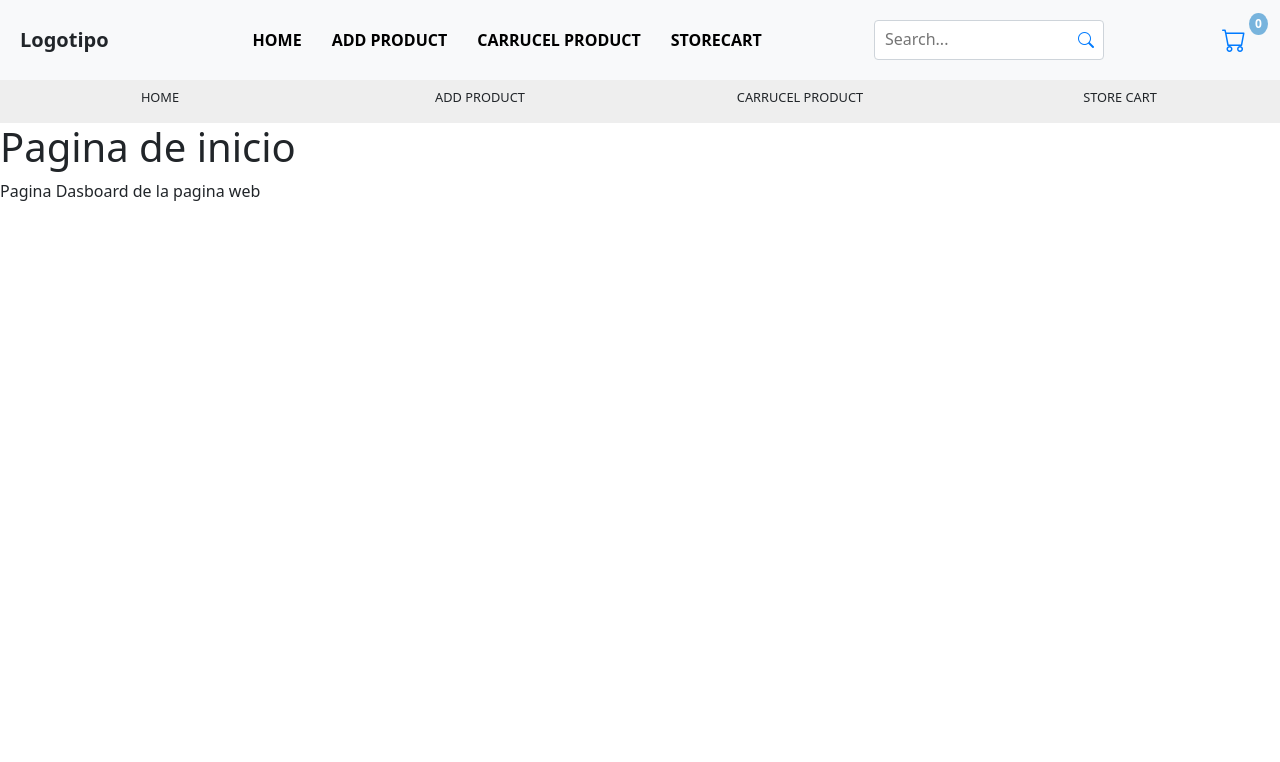
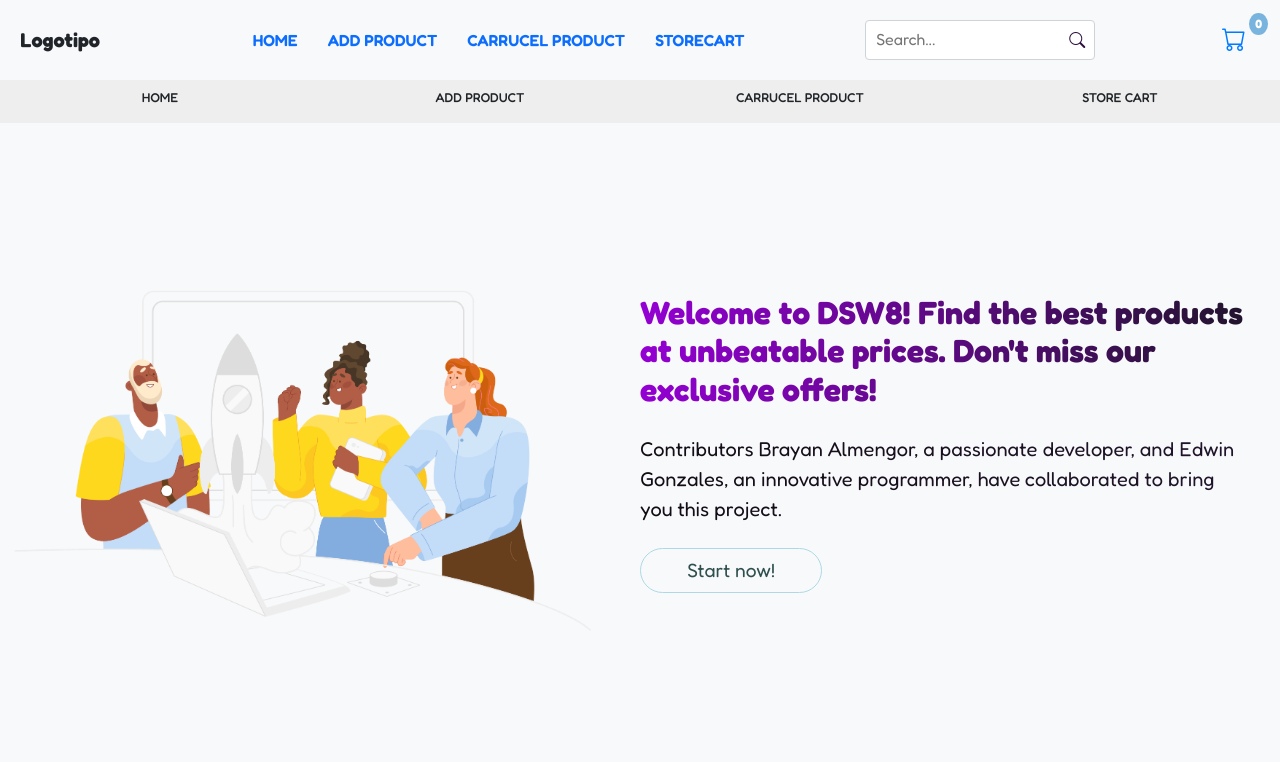
Before and after one commit to Anell-dev/php-boostrap-shopping-cart, a PHP site: page / in a window 1280 px wide. Shown: the top 762 px of the page. Run offline with PHP 8.4, Linux system fonts and the light colour scheme.

Commit message:
update ui/dasboard

```diff
--- a/assets/css/navbar.css
+++ b/assets/css/navbar.css
@@ -1,4 +1,3 @@
-
 
 .container__principal-nav {
     display: flex;
@@ -11,6 +10,7 @@
 .container__logotipe {
     font-size: 20px;
     font-weight: bold;
+
 }
 
 .container__nav-list {
@@ -22,7 +22,6 @@
 
 .container__nav-items a {
     text-decoration: none;
-    color: #000;
     font-weight: 600;
 }
 
@@ -48,7 +47,7 @@
     right: 10px;
     top: 50%;
     transform: translateY(-50%);
-    color: #007bff;
+    color: #2d0d3b;
     cursor: pointer;
 }
 
@@ -74,8 +73,6 @@
     font-size: 24px;
     margin-right: 8px;
 }
-
-
 
 /* Estilo para el contador del carrito */
 .cart-count {
--- a/assets/css/styles.css
+++ b/assets/css/styles.css
@@ -0,0 +1,68 @@
+@import url('https://fonts.googleapis.com/css2?family=Fredoka:wght@300..700&family=Roboto+Flex:opsz,wght@8..144,100..1000&display=swap');
+*{
+    font-family: "Fredoka", sans-serif;
+
+}
+.hero {
+    display: flex;
+    align-items: center;
+    justify-content: center;
+    min-height: 80vh;
+    background-color: #f8f9fa;
+  }
+  .hero-img {
+    flex: 1;
+    width: 50%;
+    height: 100%;
+  }
+  .hero-img img{
+    width: 100%;
+  }
+  .hero-content {
+
+    flex: 1;
+    padding: 2rem;
+    text-align: center;
+  }
+
+  .hero h1 {
+    text-align: left;
+    font-size: 2rem;
+    font-weight: 700;
+    margin-bottom: 1.5rem;
+    background-image: linear-gradient(to right, darkviolet, rgb(33, 20, 44));
+    -webkit-background-clip: text;
+    -webkit-text-fill-color: transparent;
+
+  }
+
+  .hero p {
+    text-align: left;
+    font-size: 1.25rem;
+    margin-bottom: 1.5rem;
+    background-image: linear-gradient(to right, rgb(18, 12, 20),rgb(33, 20, 44));
+    -webkit-background-clip: text;
+    -webkit-text-fill-color: transparent;
+  }
+
+.container-button{
+    display: flex;
+    width: 100%;
+
+}
+
+.container-button a{
+    text-decoration: none;
+    color: darkslategrey;
+    font-weight: 400;
+    font-size: 1.2em;
+    width: 30%;
+    padding: 7px;
+    border-radius: 50px;
+    border: 1px solid lightblue;
+    transition: all 0.7s;
+}
+.container-button a:hover{
+    color: #fff;
+    background: rgba(46, 14, 65, 0.685);
+}
--- a/includes/navbar.php
+++ b/includes/navbar.php
@@ -25,9 +25,14 @@
         </li>
     </ul>
     <div class="search-container">
-    <input type="text" class="search-input" placeholder="Search...">
-        <i class="bi bi-search search-icon"></i> <!-- Icono de búsqueda -->
+    <input type="text" class="search-input" placeholder="Search..." >
+
+        <i class="bi bi-search search-icon"></i>
     </div>
+
+
+
+
   <!--  carrito con contador -->
   <div class="cart-container">
         <button class="cart-button">
--- a/index.php
+++ b/index.php
@@ -6,22 +6,38 @@
   <link href="https://cdn.jsdelivr.net/npm/bootstrap@5.0.1/dist/css/bootstrap.min.css" rel="stylesheet"
     integrity="sha384-+0n0xVW2eSR5OomGNYDnhzAbDsOXxcvSN1TPprVMTNDbiYZCxYbOOl7+AMvyTG2x" crossorigin="anonymous">
     <link rel="stylesheet" href="https://cdn.jsdelivr.net/npm/bootstrap-icons/font/bootstrap-icons.css">
+    <link rel="stylesheet" href="assets/css/styles.css">
+  <link rel="stylesheet" href="assets/css/navbar.css">
+<!-- Animated css -->
+  <link
+    rel="stylesheet"
+    href="https://cdnjs.cloudflare.com/ajax/libs/animate.css/4.1.1/animate.min.css"
+  />
 
-  <link rel="stylesheet" href="assets/css/navbar.css">
   <title>E-Commerce | Shopping Store</title>
 
 </head>
 
 <body>
     <?php require("includes/navbar.php"); ?>
-    <h1>Pagina de inicio</h1>
-    <p>Pagina Dasboard de la pagina web</p>
 
+  <div class="hero">
+    <div class="hero-img">
+    <img src="assets/img/dasboard.png" alt="imagen" srcset="">
 
+    </div>
+    <!-- Contenido a la derecha -->
+    <div class="hero-content">
+      <h1 class="animate__animated animate__bounceInLeft" >Welcome to DSW8!
+Find the best products at unbeatable prices.
+Don't miss our exclusive offers!</h1>
+      <p class="animate__animated animate__fadeInUp animate__delay-2s">Contributors Brayan Almengor, a passionate developer, and Edwin Gonzales, an innovative programmer, have collaborated to bring you this project.</p>
+      <div class="container-button">
+        <a href="/php-boostrap-shopping-cart/views/agregar.php" data-section="add-product" class="animate__animated animate__rubberBand animate__delay-1s">Start now!</a>
+      </div>
 
-
-
-
+    </div>
+  </div>
     <!-- Agregarme los footers------------------------------------------------------------- -->
     <script src="assets/js/navbar.js"></script>
   <script src="https://cdn.jsdelivr.net/npm/bootstrap@5.0.1/dist/js/bootstrap.bundle.min.js"
```
Also changed, not shown: classes/Product.php (+10 -0 lines), views/agregar.php (+10 -9 lines), views/product.php (+7 -8 lines), assets/img/dasboard.png (added), readme.md (added), views/storecar.php (line endings or trailing spaces).
